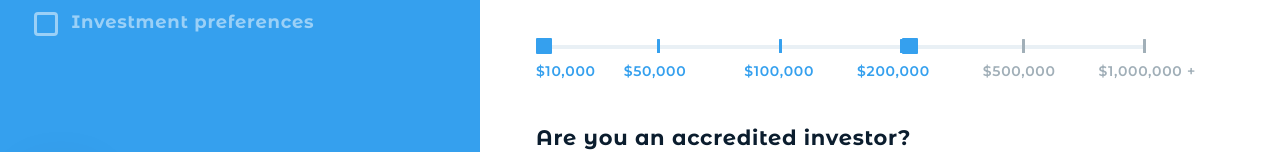
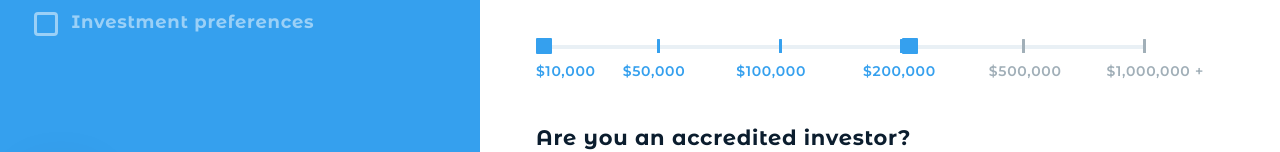
Before and after one commit to cavaglieridomenico/user-onboarding, a React (Create React App) app: page /plans in a window 1280 px wide. Shown: the part 343-495 px from the top of the page. Built offline with nearby package versions, Linux system fonts and the light colour scheme.

Commit message:
[FIXED] Slider numbers of the notches
Positioned as per mockup.

```diff
--- a/src/assets/style/slider.css
+++ b/src/assets/style/slider.css
@@ -70,21 +70,22 @@
   color: #a1afb8;
 }
 
-.slider-amount-container p:nth-child(3) {
-  margin-left: 30px;
+.slider-amount-container p:nth-child(2) {
+  transform: translateX(-18px);
 }
 
-.slider-amount-container p:nth-child(4) {
-  margin-left: 15px;
+.slider-amount-container p:nth-child(3) {
+  transform: translateX(-12px);
 }
 
-.slider-amount-container p:nth-child(5) {
-  margin-left: 25px;
+.slider-amount-container p:nth-child(5),
+.slider-amount-container p:nth-child(6) {
+  transform: translateX(8px);
 }
 
-.slider-amount-container p:last-child {
+/* .slider-amount-container p:last-child {
   margin-left: 15px;
-}
+} */
 
 .slider-number-active {
   color: var(--primaryColor);
```
